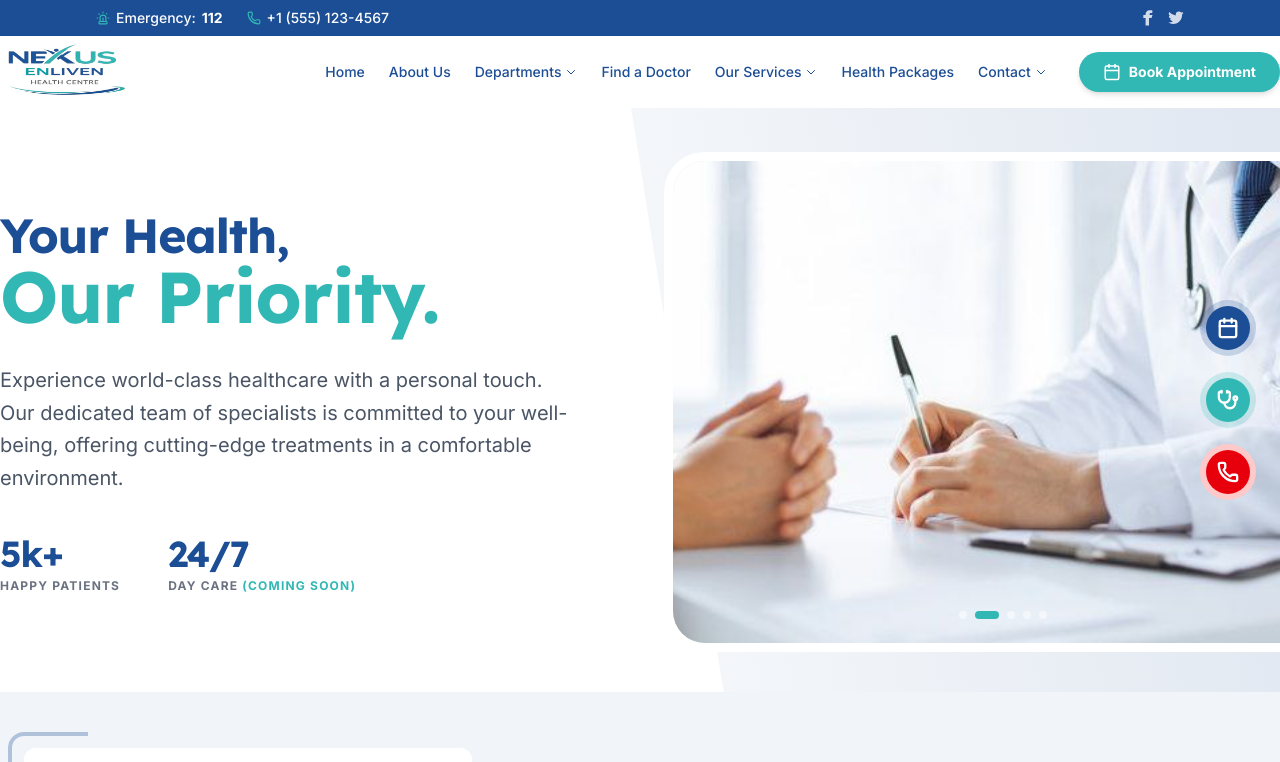
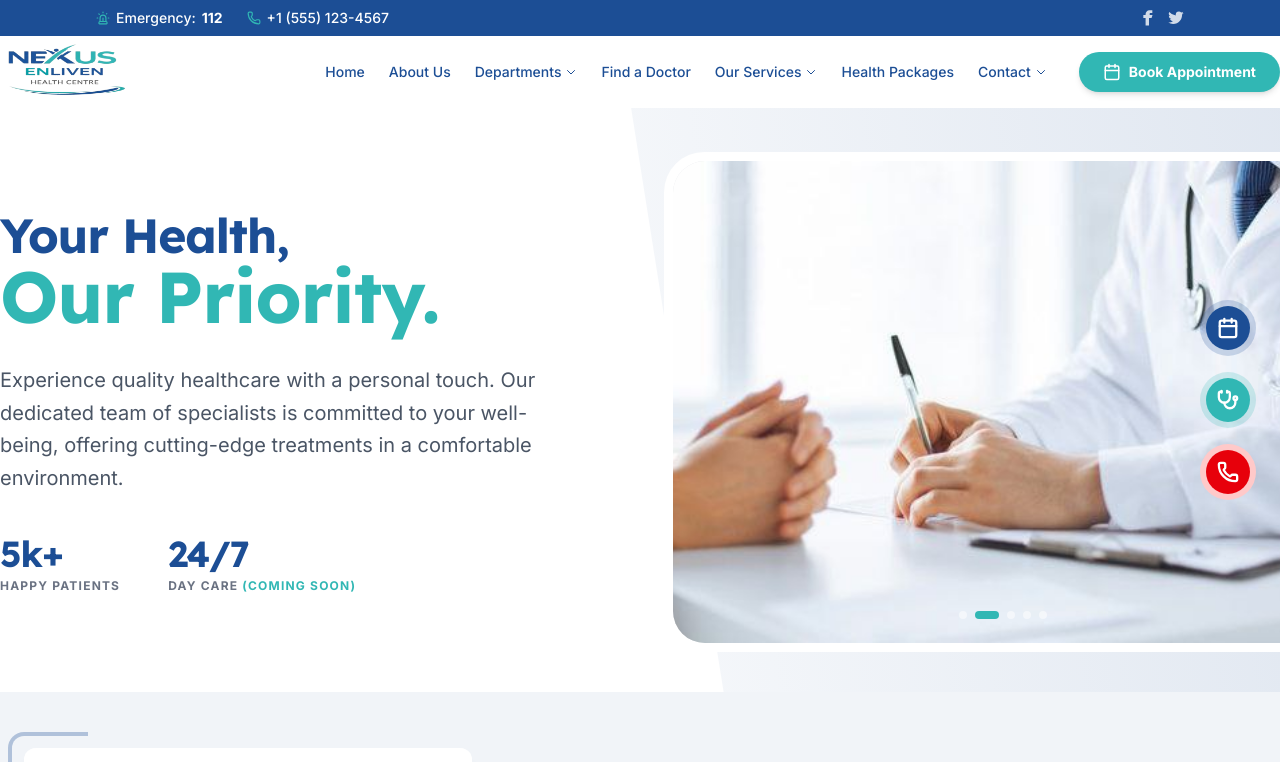
Before and after one commit to UditJain2622004/NE-website, a React (Vite) app: page / in a window 1280 px wide. Shown: the top 762 px of the page. Built offline with nearby package versions, Linux system fonts and the light colour scheme.

Commit message:
removed world class

```diff
--- a/src/components/Footer.jsx
+++ b/src/components/Footer.jsx
@@ -87,7 +87,7 @@ const Footer = () => {
                 </div>
               </Link>
               <p className="text-gray-400 leading-relaxed font-medium text-sm">
-                Providing world-class healthcare with compassion and excellence. Your health is our priority.
+                Providing quality healthcare with compassion and excellence. Your health is our priority.
               </p>
               <div className="flex gap-4">
                 {[Facebook, Twitter, Instagram, Linkedin].map((Icon, i) => (
--- a/src/components/home/HeroSection.jsx
+++ b/src/components/home/HeroSection.jsx
@@ -26,7 +26,7 @@ const HeroSection = () => {
               <span className="text-4xl text-secondary">Our Priority.</span>
             </h1>
             <p className="text-gray-600 text-base leading-relaxed">
-              Experience world-class healthcare with a personal touch. Our dedicated team is committed to your well-being.
+              Experience quality healthcare with a personal touch. Our dedicated team is committed to your well-being.
             </p>
             <div className="flex items-center gap-4 border-divider pt-4">
               <div>
@@ -65,7 +65,7 @@ const HeroSection = () => {
             </h1>
 
             <p className="text-xl text-gray-600 mb-10 max-w-xl leading-relaxed font-sans">
-              Experience world-class healthcare with a personal touch. Our dedicated team of specialists is committed to your well-being, offering cutting-edge treatments in a comfortable environment.
+              Experience quality healthcare with a personal touch. Our dedicated team of specialists is committed to your well-being, offering cutting-edge treatments in a comfortable environment.
             </p>
 
             {/* <div className="flex flex-row gap-5 mb-16">
--- a/src/pages/AboutUsPage.jsx
+++ b/src/pages/AboutUsPage.jsx
@@ -122,7 +122,7 @@ const AboutUsPage = () => {
                   Nexus Enliven was established with a singular vision: to create a premium healthcare ecosystem that integrates cutting-edge medical innovation with deeply personalized care. We aren't just a hospital; we are a modern medical center designed to set new benchmarks in patient experience.
                 </p>
                 <p>
-                  Our facility features world-class infrastructure, sophisticated diagnostic tools, and contemporary clinical environments. By bringing together a team of exceptionally talented specialists and utilizing the latest healthcare protocols, we ensure that every patient receives the highest standard of modern medicine.
+                  Our facility features quality infrastructure, sophisticated diagnostic tools, and contemporary clinical environments. By bringing together a team of exceptionally talented specialists and utilizing the latest healthcare protocols, we ensure that every patient receives the highest standard of modern medicine.
                 </p>
               </div>
             </div>
--- a/src/pages/CentersOfExcellencePage.jsx
+++ b/src/pages/CentersOfExcellencePage.jsx
@@ -16,7 +16,7 @@ const CentersOfExcellencePage = () => {
             Explore Our Departments
           </h1>
           <p className="text-gray-600 text-sm lg:text-lg mt-5">
-            World-class medical facilities and expertise across a wide range of specialties, dedicated to providing the highest quality of patient care.
+            Quality medical facilities and expertise across a wide range of specialties, dedicated to providing the highest quality of patient care.
           </p>
         </div>
       </div>
```
